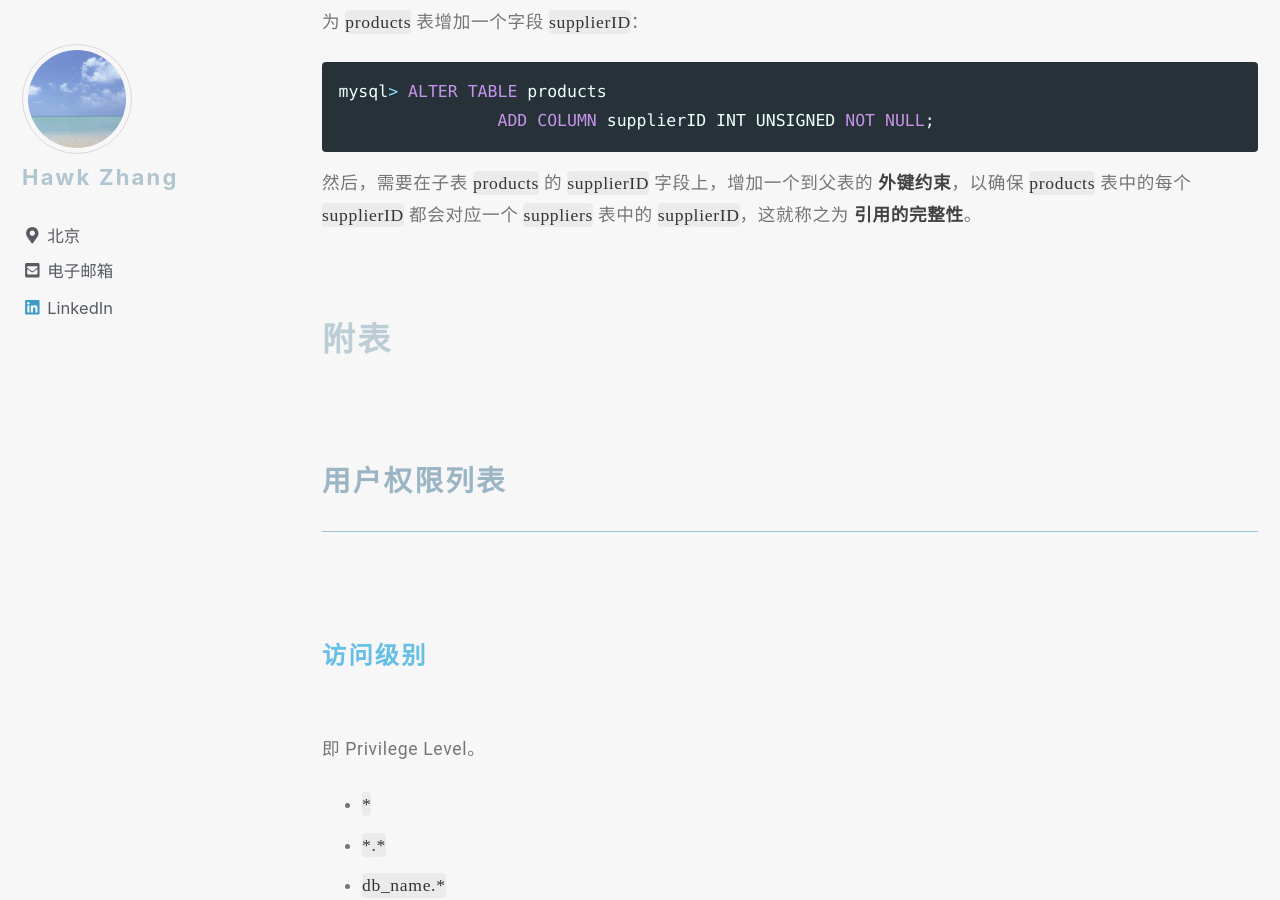
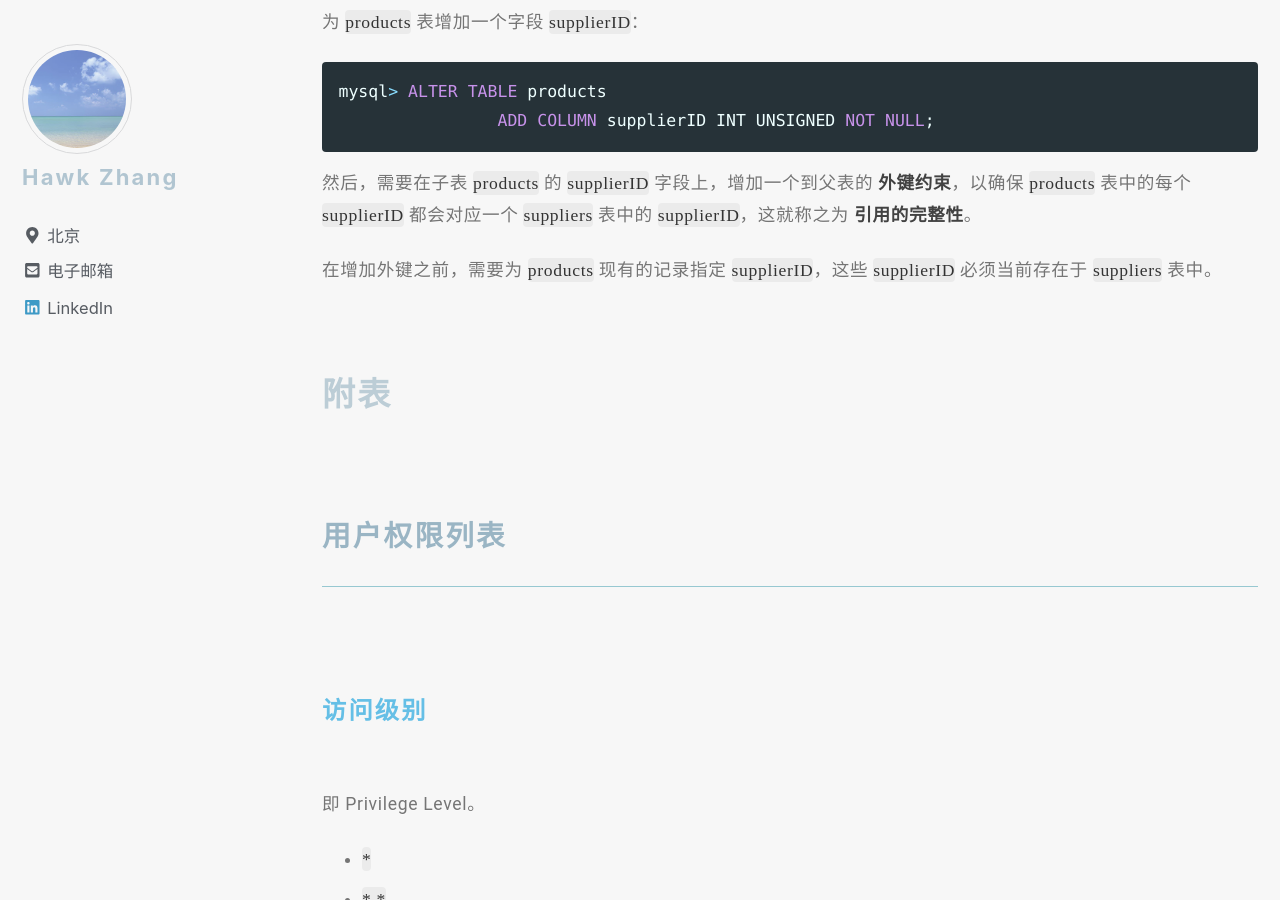
Before and after one commit to narru888/linotes_note, a Jekyll site: the page built from _posts/mysql/2016-04-02-statements.md, in a window 1280 px wide and 900 px high, scrolled down 27413 px. Built offline with Jekyll 4.4.1, drawn with Linux system fonts in a browser that asks for light colours; nearby versions of some CDN libraries; a script that is not in the unit is left out.

Commit message:
update on 2018-10-15 17:51:01 CST

```diff
--- a/_posts/mysql/2016-04-02-statements.md
+++ b/_posts/mysql/2016-04-02-statements.md
@@ -1115,6 +1115,10 @@
 
 然后，需要在子表 `products` 的 `supplierID` 字段上，增加一个到父表的 **外键约束**，以确保 `products` 表中的每个 `supplierID` 都会对应一个 `suppliers` 表中的 `supplierID`，这就称之为 **引用的完整性**。
 
+在增加外键之前，需要为 `products` 现有的记录指定 `supplierID`，这些 `supplierID` 必须当前存在于 `suppliers` 表中。
+
+
+
 
 
 
```
